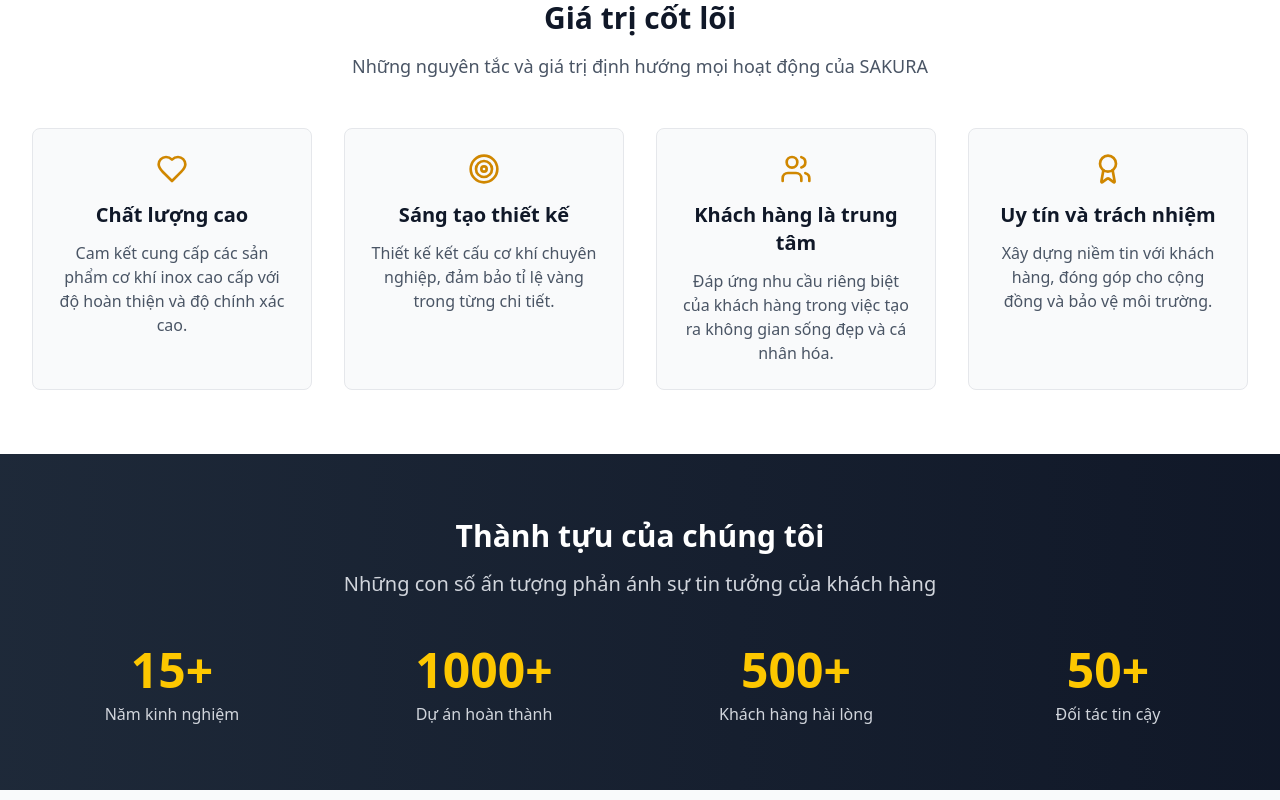
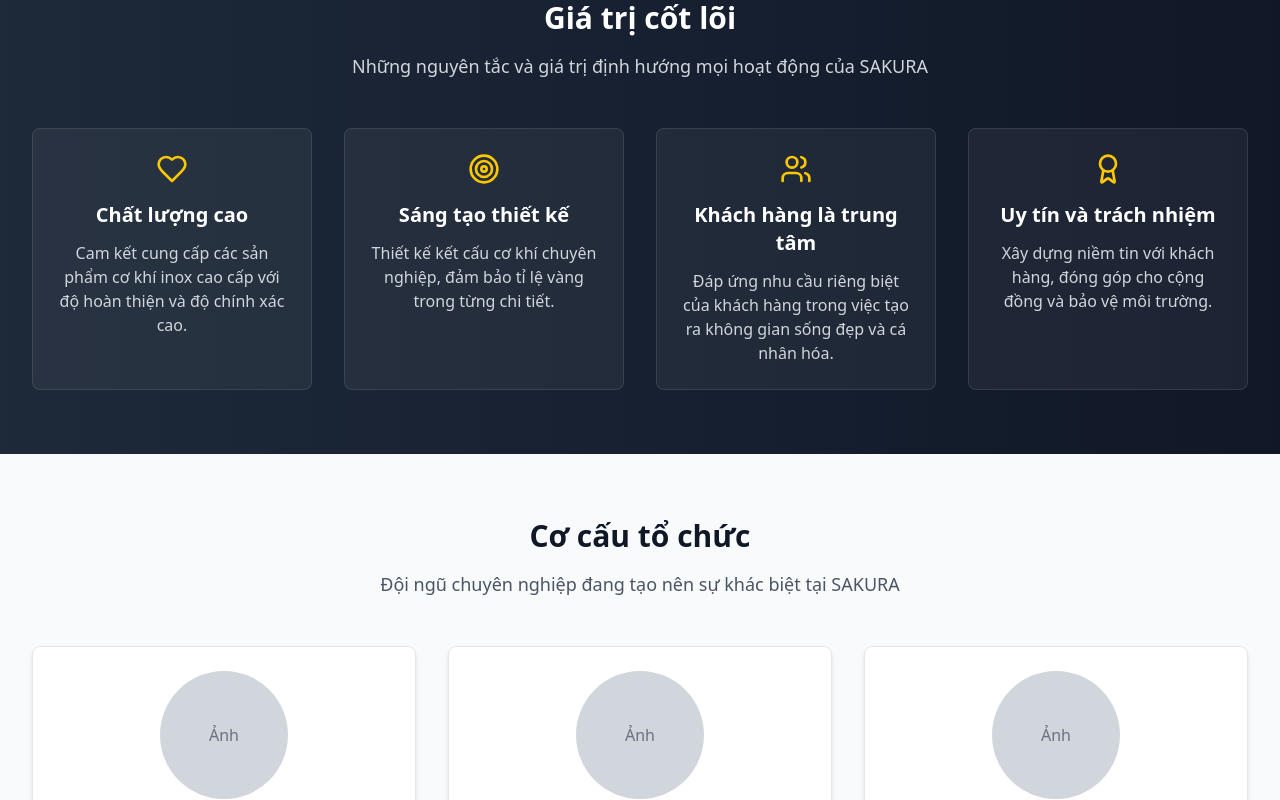
Before and after one commit to Tientai25/sakura, a Next.js app: page /about in a window 1280 px wide. Shown: the part 1380-2180 px from the top of the page. Built offline with nearby package versions, Linux system fonts and the light colour scheme.

Commit message:
remove achievements

```diff
--- a/src/app/about/page.tsx
+++ b/src/app/about/page.tsx
@@ -154,23 +154,23 @@ export default function AboutPage() {
       </section>
 
       {/* Values */}
-      <section className="py-16 bg-white">
+      <section className="py-16 bg-gradient-to-r from-gray-800 to-gray-900 text-white">
         <div className="max-w-7xl mx-auto px-4 sm:px-6 lg:px-8">
           <div className="text-center mb-12">
-            <h2 className="text-3xl font-bold text-gray-900 mb-4">Giá trị cốt lõi</h2>
-            <p className="text-lg text-gray-600 max-w-2xl mx-auto">
+            <h2 className="text-3xl font-bold text-white mb-4">Giá trị cốt lõi</h2>
+            <p className="text-lg text-gray-300 max-w-2xl mx-auto">
               Những nguyên tắc và giá trị định hướng mọi hoạt động của SAKURA
             </p>
           </div>
 
           <div className="grid grid-cols-1 md:grid-cols-2 lg:grid-cols-4 gap-8">
             {values.map((value, index) => (
-              <div key={index} className="bg-gray-50 rounded-lg p-6 text-center hover:shadow-lg transition-shadow border border-gray-200">
-                <div className="text-yellow-600 mb-4 flex justify-center">
+              <div key={index} className="bg-white/5 rounded-lg p-6 text-center hover:shadow-lg transition-shadow border border-white/10">
+                <div className="text-yellow-400 mb-4 flex justify-center">
                   {value.icon}
                 </div>
-                <h3 className="text-xl font-semibold text-gray-900 mb-3">{value.title}</h3>
-                <p className="text-gray-600">{value.description}</p>
+                <h3 className="text-xl font-semibold text-white mb-3">{value.title}</h3>
+                <p className="text-gray-300">{value.description}</p>
               </div>
             ))}
           </div>
@@ -178,7 +178,7 @@ export default function AboutPage() {
       </section>
 
       {/* Achievements */}
-      <section className="py-16 bg-gradient-to-r from-gray-800 to-gray-900 text-white">
+      {/* <section className="py-16 bg-gradient-to-r from-gray-800 to-gray-900 text-white">
         <div className="max-w-7xl mx-auto px-4 sm:px-6 lg:px-8">
           <div className="text-center mb-12">
             <h2 className="text-3xl font-bold mb-4">Thành tựu của chúng tôi</h2>
@@ -196,7 +196,7 @@ export default function AboutPage() {
             ))}
           </div>
         </div>
-      </section>
+      </section> */}
 
       {/* Team */}
       <section className="py-16 bg-gray-50">
```
